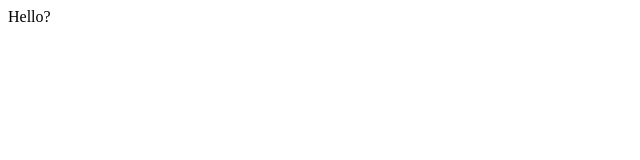
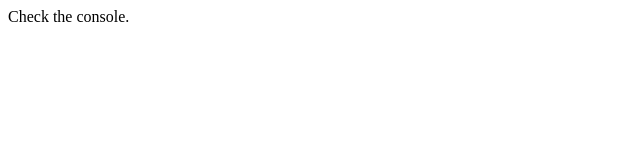
Before and after one commit to jaysgitaccount/misc-exercises, a plain HTML site: page recursion/index.html in a window 1280 px wide. Shown: the full height of the page, 0-640 px from the left. Drawn offline with Linux system fonts and the light colour scheme.

Commit message:
Update recursion index.html

```diff
--- a/recursion/index.html
+++ b/recursion/index.html
@@ -4,12 +4,12 @@
     <meta charset="UTF-8">
     <meta http-equiv="X-UA-Compatible" content="IE=edge">
     <meta name="viewport" content="width=device-width, initial-scale=1.0">
-    <!-- <script src="./script1.js" defer></script> -->
+    <script src="./script1.js" defer></script>
     <script src="./script2.js" defer></script>
 
     <title>Recursion</title>
 </head>
 <body>
-Hello?
+Check the console.
 </body>
 </html>
```
